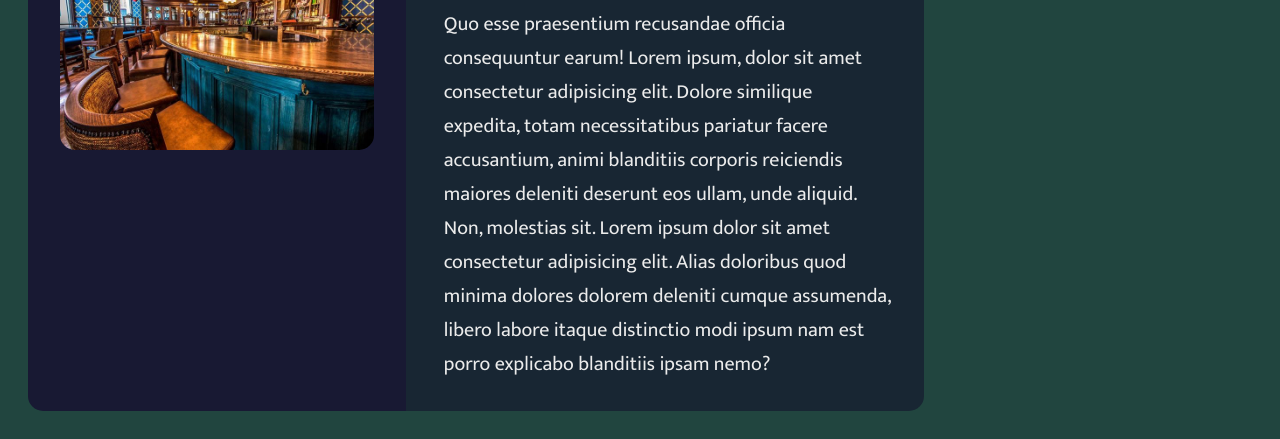
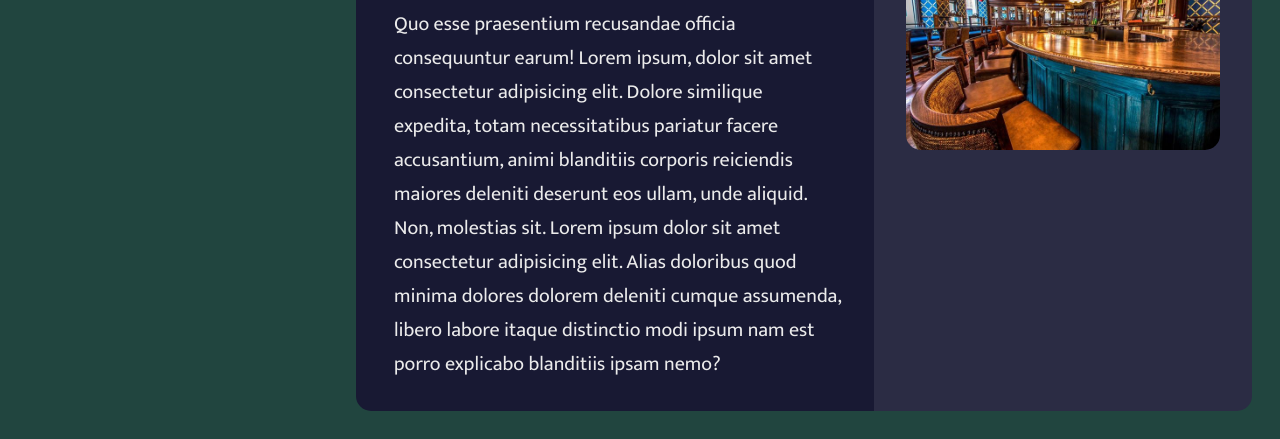
Before and after one commit to Raphour/site_communication_professionelle, a plain HTML site: page index.html in a window 1280 px wide. Shown: the part 1161-1600 px from the top of the page. Drawn offline with Linux system fonts and the light colour scheme; a web font is replaced by a local one.

Commit message:
add flex end

```diff
--- a/index.html
+++ b/index.html
@@ -10,6 +10,7 @@
 <body>
     <iframe src="https://www.google.com/maps/embed?pb=!1m18!1m12!1m3!1d21673.780403777684!2d-1.5499264040949354!3d47.231792532660265!2m3!1f0!2f0!3f0!3m2!1i1024!2i768!4f13.1!3m3!1m2!1s0x4805ede0b9348309%3A0xf3590fa27e289e75!2sAudencia!5e0!3m2!1sfr!2sfr!4v1678262036786!5m2!1sfr!2sfr" width="600" height="450" style="border:0;" allowfullscreen="" loading="lazy" referrerpolicy="no-referrer-when-downgrade"></iframe>
     <div class="page">
+        <div class="bloccarte">
             <div class="carte">
                 <div class="coteimg">
                     <div class="image"><img src="assets/images/ImageAustra.jpg" alt="Image Bar"></div>
@@ -26,11 +27,13 @@
                     </div>
                 </div>
             </div>
-        <div class="carte">
-            <div class="coteimg2">
+        </div>
+        <div class="bloccarted">
+            <div class="cartesec">
+                <div class="coteimgsec">
                     <div class="image"><img src="assets/images/ImageAustra.jpg" alt="Image Bar"></div>
                 </div>
-            <div class="nomdescr">
+                <div class="nomdescrsec">
                     <div class="partietexte">
                         <div class="titreetoile">
                             <div class="titre">Lorem ipsum</div>
@@ -43,5 +46,6 @@
                 </div>
             </div>
         </div>
+    </div>
 </body>
 </html>
--- a/style.css
+++ b/style.css
@@ -25,10 +25,19 @@ body{
     display: flex;
     flex-direction: column;
     gap : 28px;
+    width: 100%;
 }
 .carte{
     display: flex;
     flex-direction: row;
+    padding: 28px;
+    border-radius: 28px;
+    width: 70%;
+}
+.cartesec{
+    display: flex;
+    justify-content: flex-end;
+    flex-direction: row-reverse;
     padding: 28px;
     border-radius: 28px;
     width: 70%;
@@ -40,11 +49,11 @@ body{
     border-radius: 15px 0px 0px 15px;
     width: 70%;
 }
-.coteimg2{
+.coteimgsec{
     display: flex;
     padding: 32px;
-    background : var(--fond-tertiaire);
-    border-radius: 15px 0px 0px 15px;
+    background : #2B2C44;
+    border-radius: 0px 15px 15px 0px;
     width: 70%;
 }
 img{
@@ -56,6 +65,14 @@ img{
     flex-direction: column;
     background-color: var(--fond-secondaire);
     border-radius: 0px 15px 15px 0px;
+    padding: 30px 32px 30px 38px;
+    width: 100%;
+}
+.nomdescrsec{
+    display: flex;
+    flex-direction: column;
+    background-color: var(--fond-tertiaire);
+    border-radius: 15px 0px 0px 15px;
     padding: 30px 32px 30px 38px;
     width: 100%;
 }
@@ -85,3 +102,11 @@ img{
     font-size: 20px;
     color: var(--texte-principal);
 }
+.bloccarte{
+    display: flex;
+    align-items: flex-start;
+}
+.bloccarted{
+    display: flex;
+    justify-content: flex-end;
+}
```
Lines whose indentation alone changed are shown as unchanged.
